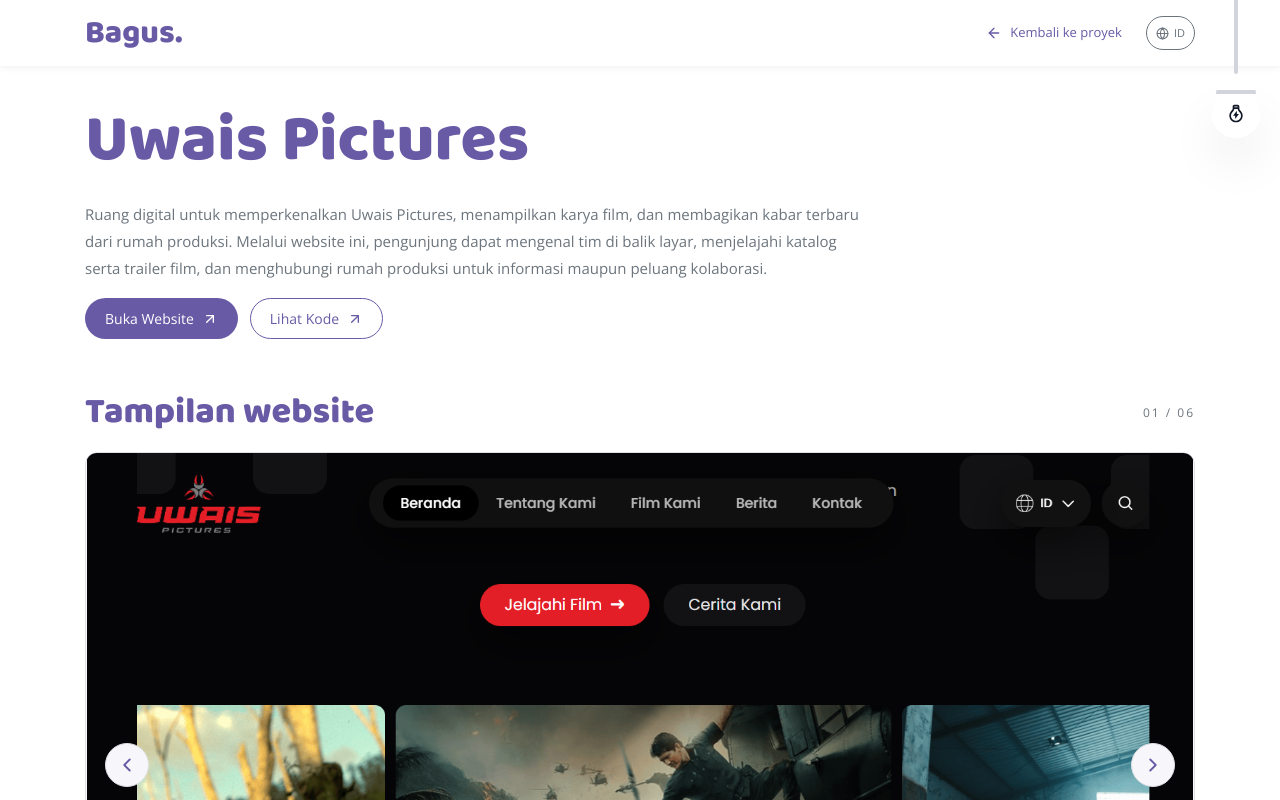
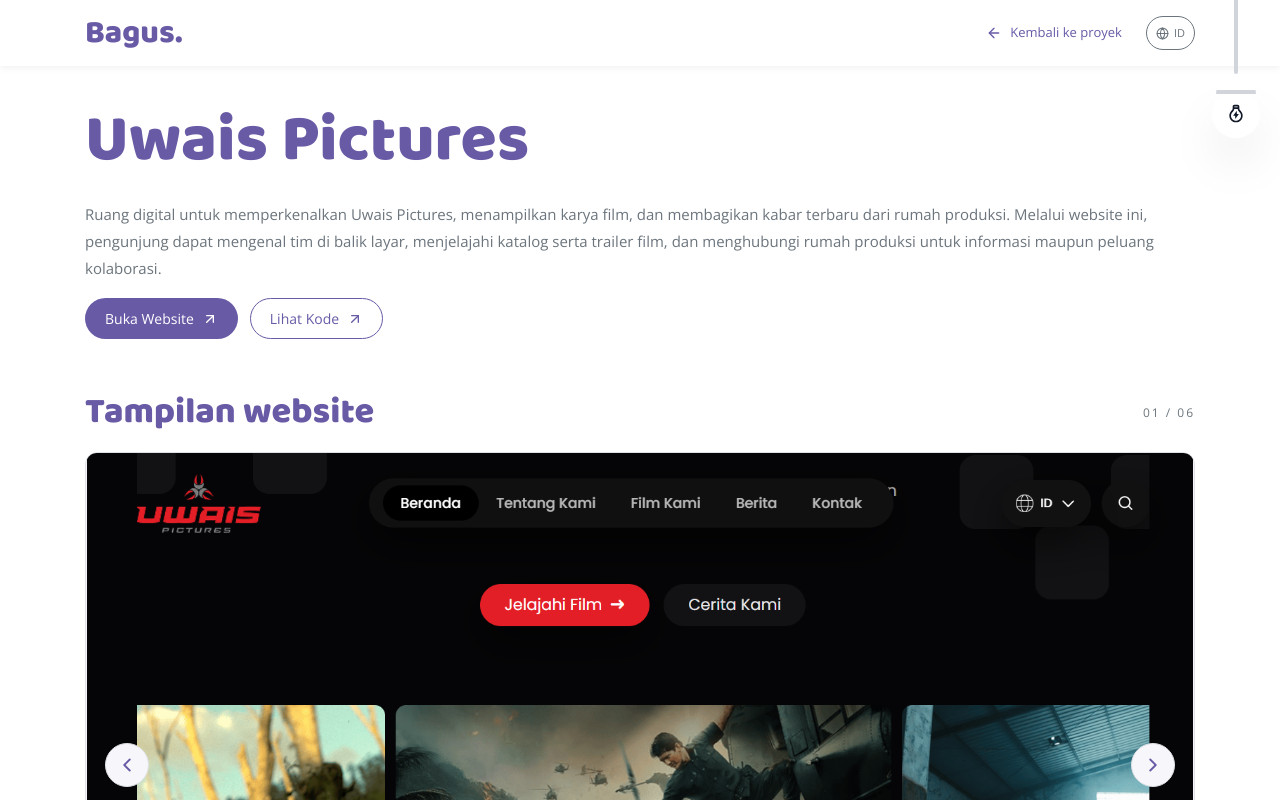
Before and after one commit to bagus-mahmudie/my-portfolio, a Next.js app: page /projects/uwais-pictures in a window 1280 px wide. Shown: the top 800 px of the page. Built offline with nearby package versions, Linux system fonts and the light colour scheme; no server answers.

Commit message:
Make project introduction span the full content width

```diff
--- a/src/app/projects/uwais-pictures/project.module.css
+++ b/src/app/projects/uwais-pictures/project.module.css
@@ -3,7 +3,7 @@
 .navTools { gap: 24px; }
 .back { gap: 8px; font-size: 13px; color: var(--heading); }
 .main { width: min(1110px, calc(100% - 48px)); margin-inline: auto; padding-top: 90px; }
-.hero { max-width: 780px; padding-bottom: 52px; }
+.hero { width: 100%; padding-bottom: 52px; }
 .hero h1 { color: var(--heading); font-size: clamp(40px, 6vw, 66px); margin: 12px 0 20px; }
 .intro { font-size: 15px; line-height: 1.8; }
 .actions { gap: 12px; flex-wrap: wrap; }
```
